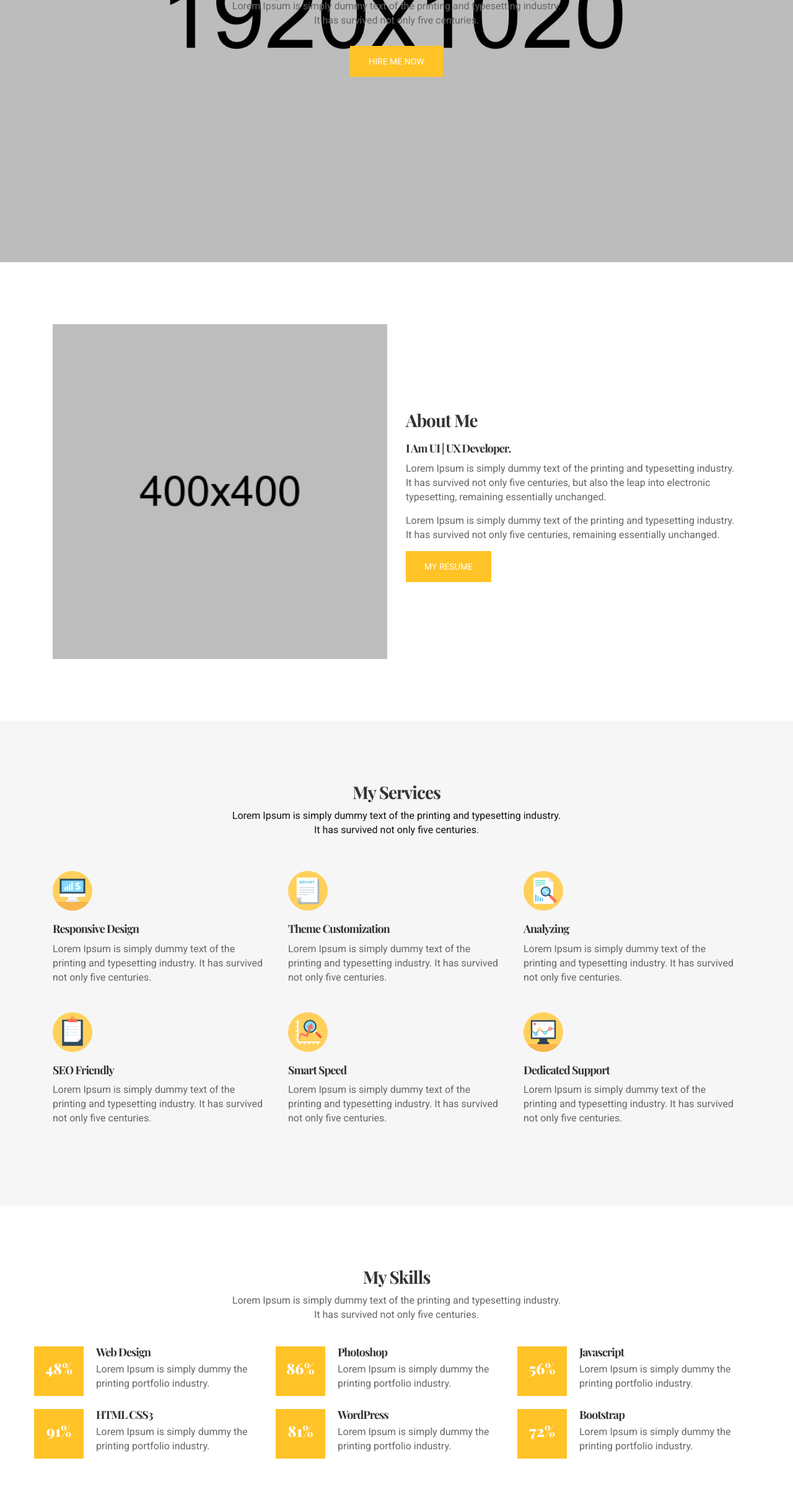
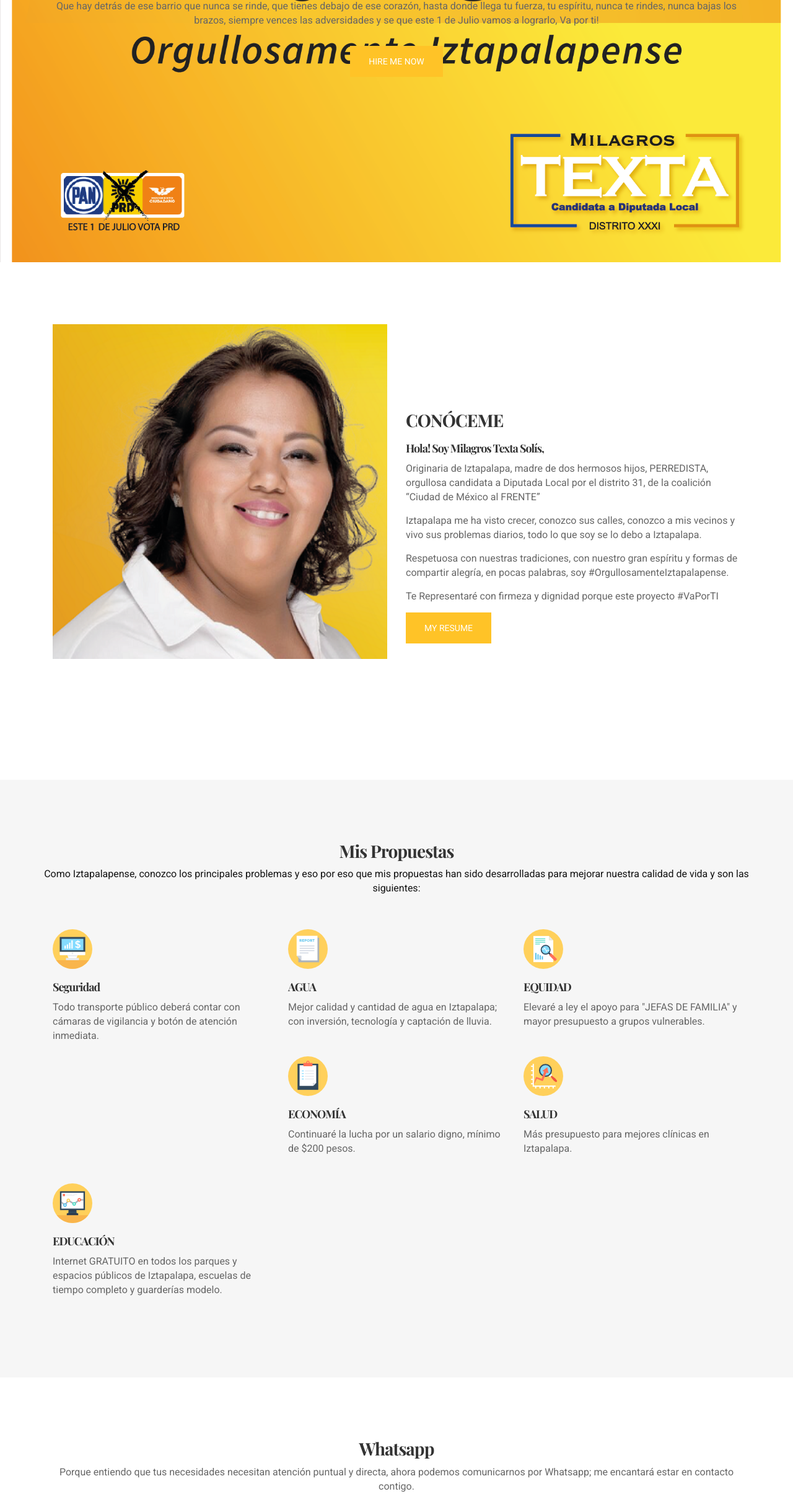
Before and after one commit to Diametral28/militexta, a plain HTML site: page index.html in a window 1280 px wide. Shown: the part 377-2800 px from the top of the page at 62% size. Drawn offline with nearby package versions, Linux system fonts and the light colour scheme.

Commit message:
version 1.1

```diff
--- a/css/main.css
+++ b/css/main.css
@@ -414,7 +414,7 @@ ul.nav > li.active > a{
    Hero Section
    ========================================================================== */
 .hero_section{
-    background-image: url('../img/hero-bg.jpg');
+    background-image: url('../img/slider/vaporti2.png');
     background-repeat: no-repeat;
     background-attachment: fixed;
     background-position: center center;
@@ -686,7 +686,7 @@ ul.nav > li.active > a{
    Call To Action
    ========================================================================== */
 .cta_section{
-    background-image: url(../img/cta-bg.jpg);
+    background-image: url(../img/slider/vaportislider.png);
     background-attachment: fixed;
     padding: 160px 0;
     background-repeat: no-repeat;
@@ -767,7 +767,7 @@ ul.nav > li.active > a{
    Contact Section
    ========================================================================== */
 .contact_section{
-    background-image: url(../img/contact-bg.jpg);
+    background-image: url(../img/slider/contacto.jpg);
     background-repeat: no-repeat;
     background-attachment: fixed;
     background-position: left top;
--- a/index.html
+++ b/index.html
@@ -64,13 +64,13 @@
                     </div>
                     <div id="navbar" class="collapse navbar-collapse navbar-right">
                         <ul class="nav navbar-nav nav-menu">
-                            <li class="active"><a data-scroll href="#home">Home <span class="sr-only">(current)</span></a></li>
-                            <li><a data-scroll href="#about">About</a></li>
-                            <li><a data-scroll href="#services">Services</a></li>
-                            <li><a data-scroll href="#skills">Skills</a></li>
-                            <li><a data-scroll href="#portfolios">Portfolios</a></li>
-                            <li><a data-scroll href="#blog">Blog</a></li>
-                            <li><a data-scroll href="#contact">Contact</a></li>
+                            <li class="active"><a data-scroll href="#home">Inicio <span class="sr-only">(current)</span></a></li>
+                            <li><a data-scroll href="#about">Conóceme</a></li>
+                            <li><a data-scroll href="#services">Mis propuestas</a></li>
+                            <li><a data-scroll href="#skills">Whatsapp</a></li>
+                            <li><a data-scroll href="#portfolios">#VaPorTi</a></li>
+                            <li><a data-scroll href="#blog">Redes Sociales</a></li>
+                            <li><a data-scroll href="#contact">Contacto</a></li>
                         </ul>
                     </div><!--/.navbar-collapse -->
                 </div>
@@ -82,8 +82,8 @@
                 <div class="hero_inner">
                     <div class="table-cell">
                         <div class="hero_content align-center">
-                            <h1 class="big_title">I'm <span class="typed"></span></h1>
-                            <p>Lorem Ipsum is simply dummy text of the printing and typesetting industry. <br> It has survived not only five centuries.</p>
+                            <h1 class="big_title"><span class="typed"></span></h1>
+                            <p>Que hay detrás de ese barrio que nunca se rinde, que tienes debajo de ese corazón, hasta donde llega tu fuerza, tu espíritu, nunca te rindes, nunca bajas los brazos, siempre vences las adversidades y se que este 1 de Julio vamos a lograrlo, Va por ti! </p>
                             <a href="#" class="default_btn">Hire Me Now</a>
                         </div>
                     </div>
@@ -94,14 +94,17 @@
         <section id="about" class="about_section padding">
             <div class="container">
                 <div class="col-sm-6 wow bounceInUp" data-wow-delay="400ms" data-wow-duration="1000ms">
-                    <img src="img/about.png" alt="about">
+                    <img src="img/slider/milagros400.png" alt="about">
                 </div>
                 <div class="col-sm-6">
                     <div class="about_content wow bounceInLeft" data-wow-delay="400ms" data-wow-duration="1000ms">
-                        <h2>About Me</h2>
-                        <h3>I Am UI | UX Developer.</h3>
-                        <p>Lorem Ipsum is simply dummy text of the printing and typesetting industry. It has survived not only five centuries, but also the leap into electronic typesetting, remaining essentially unchanged.</p>
-                        <p>Lorem Ipsum is simply dummy text of the printing and typesetting industry. It has survived not only five centuries, remaining essentially unchanged.</p>
+                        <h2>CONÓCEME</h2>
+                        <h3>Hola! Soy Milagros Texta Solís,</h3>
+                        <p>Originaria de Iztapalapa, madre de dos hermosos hijos, PERREDISTA, orgullosa candidata a Diputada Local por el distrito 31, de la coalición “Ciudad de México al FRENTE”</p><p>
+                        Iztapalapa me ha visto crecer, conozco sus calles, conozco a mis vecinos y vivo sus problemas diarios, todo lo que soy se lo debo a Iztapalapa.</p><p>
+                        Respetuosa con nuestras tradiciones, con nuestro gran espíritu y formas de compartir alegría, en pocas palabras, soy #OrgullosamenteIztapalapense.</p><p>
+                        Te Representaré con firmeza y dignidad porque este proyecto #VaPorTI
+                        </p>
                         <a href="#" class="default_btn">My Resume</a>
                     </div>
                 </div>
@@ -111,39 +114,39 @@
         <section id="services" class="service_section padding">
             <div class="container">
                 <div class="section_heading mb-40">
-                  <h2>My Services</h2>
-                  <p class="dark-color">Lorem Ipsum is simply dummy text of the printing and typesetting industry. <br> It has survived not only five centuries.</p>
+                  <h2>Mis Propuestas</h2>
+                  <p class="dark-color">Como Iztapalapense, conozco los principales problemas y eso por eso que mis propuestas han sido desarrolladas para mejorar nuestra calidad de vida y son las siguientes:</p>
                 </div>
                 <div class="service_items">
                     <div class="col-md-4 col-xs-6 wow slideInUp" data-wow-delay="0ms" data-wow-duration="1000ms">
                         <div class="service_icon service_icon_1"></div>
-                        <h3>Responsive Design</h3>
-                        <p>Lorem Ipsum is simply dummy text of the printing and typesetting industry. It has survived not only five centuries.</p>
+                        <h3>Seguridad</h3>
+                        <p>Todo transporte público deberá contar con cámaras de vigilancia y botón de atención inmediata.</p>
                     </div><!-- Item-1 -->
                     <div class="col-md-4 col-xs-6 wow slideInUp" data-wow-delay="200ms" data-wow-duration="1000ms">
                         <div class="service_icon service_icon_2"></div>
-                        <h3>Theme Customization</h3>
-                        <p>Lorem Ipsum is simply dummy text of the printing and typesetting industry. It has survived not only five centuries.</p>
+                        <h3>AGUA</h3>
+                        <p>Mejor calidad y cantidad de agua en Iztapalapa; con inversión, tecnología y captación de lluvia.</p>
                     </div><!-- Item-2 -->
                     <div class="col-md-4 col-xs-6 wow slideInUp" data-wow-delay="400ms" data-wow-duration="1000ms">
                         <div class="service_icon service_icon_3"></div>
-                        <h3>Analyzing</h3>
-                        <p>Lorem Ipsum is simply dummy text of the printing and typesetting industry. It has survived not only five centuries.</p>
+                        <h3>EQUIDAD</h3>
+                        <p>Elevaré a ley el apoyo para "JEFAS DE FAMILIA" y mayor presupuesto a grupos vulnerables.</p>
                     </div><!-- Item-3 -->
                     <div class="col-md-4 col-xs-6 wow slideInUp" data-wow-delay="600ms" data-wow-duration="1000ms">
                         <div class="service_icon service_icon_4"></div>
-                        <h3>SEO Friendly</h3>
-                        <p>Lorem Ipsum is simply dummy text of the printing and typesetting industry. It has survived not only five centuries.</p>
+                        <h3>ECONOMÍA</h3>
+                        <p>Continuaré la lucha por un salario digno, mínimo de $200 pesos.</p>
                     </div><!-- Item-4 -->
                     <div class="col-md-4 col-xs-6 wow slideInUp" data-wow-delay="800ms" data-wow-duration="1000ms">
                         <div class="service_icon service_icon_5"></div>
-                        <h3>Smart Speed</h3>
-                        <p>Lorem Ipsum is simply dummy text of the printing and typesetting industry. It has survived not only five centuries.</p>
+                        <h3>SALUD</h3>
+                        <p>Más presupuesto para mejores clínicas en Iztapalapa.</p>
                     </div><!-- Item-5 -->
                     <div class="col-md-4 col-xs-6 wow slideInUp" data-wow-delay="900ms" data-wow-duration="1000ms">
                         <div class="service_icon service_icon_6"></div>
-                        <h3>Dedicated Support</h3>
-                        <p>Lorem Ipsum is simply dummy text of the printing and typesetting industry. It has survived not only five centuries.</p>
+                        <h3>EDUCACIÓN</h3>
+                        <p>Internet GRATUITO en todos los parques y espacios públicos de Iztapalapa, escuelas de tiempo completo y guarderías modelo. </p>
                     </div><!-- Item-6 -->
 
                 </div>
@@ -153,67 +156,10 @@
         <section id="skills" class="skills_section padding">
             <div class="container">
                 <div class="section_heading mb-40">
-                    <h2>My Skills</h2>
-                    <p>Lorem Ipsum is simply dummy text of the printing and typesetting industry. <br> It has survived not only five centuries.</p>
+                    <h2>Whatsapp</h2>
+                    <p>Porque entiendo que tus necesidades necesitan atención puntual y directa, ahora podemos comunicarnos por Whatsapp; me encantará estar en contacto contigo.</p>
                 </div><!-- Section Heading -->
-                <div class="row">
-                    <ul class="skills_items">
-                        <li class="col-md-4 col-xs-6 skill_item">
-                            <div class="skill_counter">
-                                <span><span class="counter">50</span>%</span>
-                            </div>
-                            <div class="skill_conetent">
-                                <h3>Web Design</h3>
-                                <p>Lorem Ipsum is simply dummy the printing portfolio industry.</p>
-                            </div>
-                        </li>
-                        <li class="col-md-4 col-xs-6 skill_item">
-                            <div class="skill_counter">
-                                <span><span class="counter">90</span>%</span>
-                            </div>
-                            <div class="skill_conetent">
-                                <h3>Photoshop</h3>
-                                <p>Lorem Ipsum is simply dummy the printing portfolio industry.</p>
-                            </div>
-                        </li>
-                        <li class="col-md-4 col-xs-6 skill_item">
-                            <div class="skill_counter">
-                                <span><span class="counter">60</span>%</span>
-                            </div>
-                            <div class="skill_conetent">
-                                <h3>Javascript</h3>
-                                <p>Lorem Ipsum is simply dummy the printing portfolio industry.</p>
-                            </div>
-                        </li>
-                        <li class="col-md-4 col-xs-6 skill_item">
-                            <div class="skill_counter">
-                                <span><span class="counter">95</span>%</span>
-                            </div>
-                            <div class="skill_conetent">
-                                <h3>HTML CSS3</h3>
-                                <p>Lorem Ipsum is simply dummy the printing portfolio industry.</p>
-                            </div>
-                        </li>
-                        <li class="col-md-4 col-xs-6 skill_item">
-                            <div class="skill_counter">
-                                <span><span class="counter">85</span>%</span>
-                            </div>
-                            <div class="skill_conetent">
-                                <h3>WordPress</h3>
-                                <p>Lorem Ipsum is simply dummy the printing portfolio industry.</p>
-                            </div>
-                        </li>
-                        <li class="col-md-4 col-xs-6 skill_item">
-                            <div class="skill_counter">
-                                <span><span class="counter">75</span>%</span>
-                            </div>
-                            <div class="skill_conetent">
-                                <h3>Bootstrap</h3>
-                                <p>Lorem Ipsum is simply dummy the printing portfolio industry.</p>
-                            </div>
-                        </li>
-                    </ul>
-                </div>
+
             </div>
         </section><!-- Skills Section -->
 
@@ -322,7 +268,7 @@
                 <div id="testi_carousel" class="testimonial_items owl-carousel fs_dots">
                     <div class="testi_item align-center bd-grey">
                         <img src="img/testi-1.jpg" alt="client thumb" class="client_thumb">
-                        <p>Lorem ipsum dolor sit amet consetur adipisicing elit. Ullam vel iusto reicndis nesciunt laborum labsam nisi!</p>
+                        <p>"De que estas hecho Iztapalapa"</p>
                         <h4>Jonathan Smith</h4>
                         <ul class="ratings star-5">
                             <li><i class="fa fa-star"></i></li>
@@ -332,7 +278,7 @@
                     </div><!-- testimonial 1 -->
                     <div class="testi_item align-center bd-grey">
                         <img src="img/testi-2.jpg" alt="client thumb" class="client_thumb">
-                        <p>Lorem ipsum dolor sit amet consetur adipisicing elit. Ullam vel iusto reicndis nesciunt laborum labsam nisi!</p>
+                        <p>"Que hay detrás de ese barrio que nunca se rinde"</p>
                         <h4>Angelina Rose</h4>
                         <ul class="ratings star-5">
                             <li><i class="fa fa-star"></i></li>
@@ -343,7 +289,7 @@
                     </div><!-- testimonial 2 -->
                     <div class="testi_item align-center bd-grey">
                         <img src="img/testi-3.jpg" alt="client thumb" class="client_thumb">
-                        <p>Lorem ipsum dolor sit amet consetur adipisicing elit. Ullam vel iusto reicndis nesciunt laborum labsam nisi!</p>
+                        <p>"Que tienes debajo de ese corazón, hasta donde llega tu fuerza"</p>
                         <h4>Michel Brown</h4>
                         <ul class="ratings star-5">
                             <li><i class="fa fa-star"></i></li>
@@ -355,7 +301,7 @@
                     </div><!-- testimonial 3 -->
                     <div class="testi_item align-center bd-grey">
                         <img src="img/testi-4.jpg" alt="client thumb" class="client_thumb">
-                        <p>Lorem ipsum dolor sit amet consetur adipisicing elit. Ullam vel iusto reicndis nesciunt laborum labsam nisi!</p>
+                        <p>"Tu espíritu"</p>
                         <h4>Veera Pamela</h4>
                         <ul class="ratings star-5">
                             <li><i class="fa fa-star"></i></li>
@@ -365,7 +311,7 @@
                     </div><!-- testimonial 4 -->
                     <div class="testi_item align-center bd-grey">
                         <img src="img/testi-5.jpg" alt="client thumb" class="client_thumb">
-                        <p>Lorem ipsum dolor sit amet consetur adipisicing elit. Ullam vel iusto reicndis nesciunt laborum labsam nisi!</p>
+                        <p>"Nunca te rindes"</p>
                         <h4>Stephen Roberts</h4>
                         <ul class="ratings star-5">
                             <li><i class="fa fa-star"></i></li>
@@ -376,7 +322,7 @@
                     </div><!-- testimonial 5 -->
                     <div class="testi_item align-center bd-grey">
                         <img src="img/testi-6.jpg" alt="client thumb" class="client_thumb">
-                        <p>Lorem ipsum dolor sit amet consetur adipisicing elit. Ullam vel iusto reicndis nesciunt laborum labsam nisi!</p>
+                        <p>"Nunca bajas los brazos"</p>
                         <h4>Alena Jetle</h4>
                         <ul class="ratings star-5">
                             <li><i class="fa fa-star"></i></li>
@@ -388,7 +334,7 @@
                     </div><!-- testimonial 6 -->
                     <div class="testi_item align-center bd-grey">
                         <img src="img/testi-7.jpg" alt="client thumb" class="client_thumb">
-                        <p>Lorem ipsum dolor sit amet consetur adipisicing elit. Ullam vel iusto reicndis nesciunt laborum labsam nisi!</p>
+                        <p>"Siempre vences las adversidades"</p>
                         <h4>Adam Brandon</h4>
                         <ul class="ratings star-5">
                             <li><i class="fa fa-star"></i></li>
@@ -404,9 +350,9 @@
         <section class="cta_section padding">
             <div class="container">
                 <div class="cta_content align-center wow fadeInUp" data-wow-delay="600ms" data-wow-duration="1000ms">
-                    <h2>We Are Free To Discuss</h2>
+                    <!-- <h2>We Are Free To Discuss</h2>
                     <h4>Let's Start With a Cup of Coffee!</h4>
-                    <p>Contact with us for start your dream project.</p>
+                    <p>Contact with us for start your dream project.</p> -->
                 </div>
             </div>
         </section><!-- Call To Action -->
@@ -414,10 +360,10 @@
         <section id="blog" class="blog_section padding">
             <div class="container">
                 <div class="section_heading mb-40">
-                     <h2>Recent News</h2>
-                    <p>Lorem Ipsum is simply dummy text of the printing and typesetting industry. <br> It has survived not only five centuries.</p>
+                     <h2>Redes Sociales</h2>
+                    <p>Sigue nuestros pasos en Facebook y Twitter.</p>
                 </div><!-- Section Heading -->
-                <div class="row">
+                <!-- <div class="row">
                     <ul class="blog_items">
                         <li class="col-sm-6 blog_item">
                             <div class="blog_thumb">
@@ -442,6 +388,22 @@
                             </div>
                         </li>
                     </ul>
+
+                </div> -->
+                <div class="row">
+                    <div class="col-md-6" align="center">
+                        <img src="img/iconos/facebook.png" style="width: 200px; height: auto; margin-bottom: 20px;" alt="facebook-milagros">
+                        <br>
+                        <iframe src="https://www.facebook.com/plugins/post.php?href=https%3A%2F%2Fwww.facebook.com%2Fpermalink.php%3Fstory_fbid%3D2061878733833483%26id%3D2006810759340281&width=500" width="500" height="735" style="border:none;overflow:hidden" scrolling="no" frameborder="0" allowTransparency="true" allow="encrypted-media"></iframe>
+                    </div>
+                    <div class="col-md-6" align="center">
+                        <img src="img/iconos/twitter.png" style="width: 200px; height: auto; margin-bottom: 20px;" alt="twitter-milagros">
+                        <br>
+                        <blockquote class="twitter-tweet" data-lang="es"><p lang="es" dir="ltr">Más que una campaña, empieza una nueva realidad, un nuevo futuro para <a href="https://twitter.com/hashtag/Iztapalapa?src=hash&amp;ref_src=twsrc%5Etfw">#Iztapalapa</a> ;una nueva forma de dar continuidad a las iniciativas que han dado resultados y transformar la política en resultados tangibles!<a href="https://twitter.com/hashtag/VamosJuntos?src=hash&amp;ref_src=twsrc%5Etfw">#VamosJuntos</a> <a href="https://twitter.com/hashtag/PRD?src=hash&amp;ref_src=twsrc%5Etfw">#PRD</a> <a href="https://twitter.com/hashtag/VaPorTi?src=hash&amp;ref_src=twsrc%5Etfw">#VaPorTi</a> <a href="https://twitter.com/hashtag/Iztapalapa?src=hash&amp;ref_src=twsrc%5Etfw">#Iztapalapa</a> <a href="https://twitter.com/hashtag/IztapalapaEresT%C3%BA?src=hash&amp;ref_src=twsrc%5Etfw">#IztapalapaEresTú</a> <a href="https://twitter.com/hashtag/Texta?src=hash&amp;ref_src=twsrc%5Etfw">#Texta</a></p>&mdash; Milagros Texta (@MilagrosTexta) <a href="https://twitter.com/MilagrosTexta/status/990475926872850432?ref_src=twsrc%5Etfw">29 de abril de 2018</a></blockquote>
+<script async src="https://platform.twitter.com/widgets.js" charset="utf-8"></script>
+
+                    </div>
+
                 </div>
             </div>
         </section>
@@ -449,28 +411,28 @@
         <section id="contact" class="contact_section padding">
             <div class="container">
                <div class="section_heading align-center mb-40">
-					<h2>Get In Touch</h2>
-					<p>Lorem Ipsum is simply dummy text of the printing and typesetting industry. <br> It has survived not only five centuries.</p>
+					<h2>Contáctanos</h2>
+					<p>Queremos escucharte, mandanos tus comentarios . <br> <a href="mailto:contacto@milagrostexta.mx?subject=Contacto Militexta">contacto@milagrostexta.mx</a>.</p>
 				</div><!-- /.section_heading -->
                 <div class="col-sm-8 col-sm-offset-2">
                     <div class="contact_form">
                         <form action="contact.php" method="post" id="ajax_form" class="form-horizontal">
                             <div class="form-group">
                                 <div class="col-sm-6">
-                                    <input type="text" id="name" name="name" class="form-control" placeholder="Name" required>
+                                    <input type="text" id="name" name="name" class="form-control" placeholder="Nombre" required>
                                 </div>
                                 <div class="col-sm-6">
-                                    <input type="email" id="email" name="email" class="form-control" placeholder="Email" required>
+                                    <input type="email" id="email" name="email" class="form-control" placeholder="E-mail" required>
                                 </div>
                             </div>
                             <div class="form-group">
                                 <div class="col-xs-12">
-                                    <textarea id="message" name="message" cols="30" rows="5" class="form-control msg" placeholder="Message" required></textarea>
+                                    <textarea id="message" name="message" cols="30" rows="5" class="form-control msg" placeholder="Mensaje" required></textarea>
                                 </div>
                             </div>
                             <div class="form-group">
                                 <div class="col-xs-12 align-center">
-                                    <button id="fs-submit" class="default_btn" type="submit">Send Message</button>
+                                    <button id="fs-submit" class="default_btn" type="submit">Enviar Mensaje</button>
                                 </div>
                             </div>
                             <div id="form-messages" class="alert" role="alert"></div>
--- a/js/main.js
+++ b/js/main.js
@@ -28,9 +28,9 @@ $(window).on('load', function() {
     Typed js Active
 =========================================================================*/
     $(".typed").typed({
-        strings: ["Michel.", "Designer.", "Creative."],
+        strings: ["De que estas hecho Iztapalapa.", "Que hay detrás de ese barrio que nunca se rinde.", "Que tienes debajo de ese corazón."],
         loop: true,
-        typeSpeed: 150
+        typeSpeed: 20
     });
 
 /*=========================================================================
```
Also changed, not shown: img/iconos/facebook.png (added), img/iconos/twitter.png (added), img/slider/contacto.jpg (added), img/slider/logo milagors.png (added), img/slider/milagros2.png (added), img/slider/milagros3.png (added), img/slider/milagros400.png (added), img/slider/milagrosvaporti1.png (added), img/slider/vaporti.png (added), img/slider/vaporti2.png (added), 3 other files.
